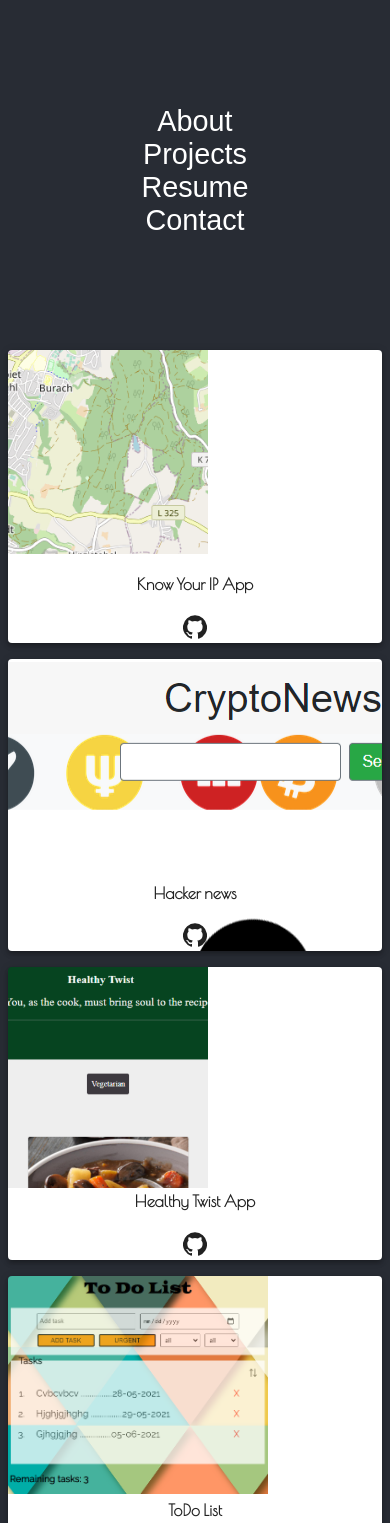
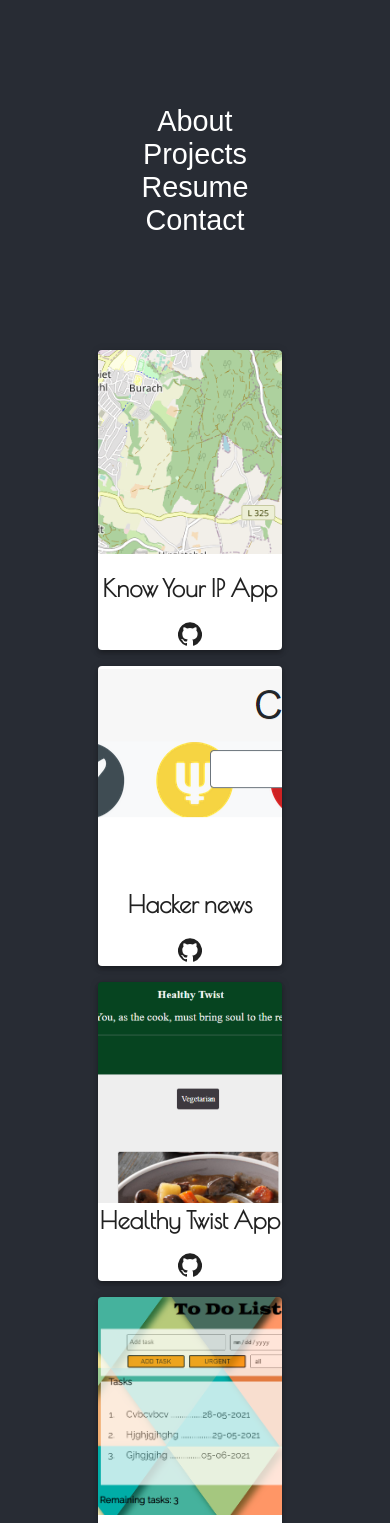
Before and after one commit to sherinececil/portfolio, a React (Create React App) app: page /projects in a window 390 px wide. Shown: the top 1523 px of the page. Built offline with nearby package versions, Linux system fonts and the light colour scheme.

Commit message:
project page responsivenes

```diff
--- a/src/Contact.css
+++ b/src/Contact.css
@@ -4,6 +4,8 @@
 }
 p {
   font-size: 2.2rem !important;
+  font-weight: bold;
+  /* margin: "50px"; */
 }
 .iconClass {
   cursor: pointer;
--- a/src/Contact.js
+++ b/src/Contact.js
@@ -35,7 +35,7 @@ const Contact = ({ handleChange, checked }) => {
 
   return (
     <div>
-      <p style={{ margin: "20px" }}>GET IN TOUCH</p>
+      <p>GET IN TOUCH</p>
       <ul
         className="contact-ul"
         style={{
--- a/src/Projects.css
+++ b/src/Projects.css
@@ -1,6 +1,6 @@
 @import url("https://fonts.googleapis.com/css2?family=Poiret+One&display=swap");
 
-h4 {
+h2 {
   font-family: "Poiret One", cursive;
   font-weight: bold;
 }
--- a/src/Projects.js
+++ b/src/Projects.js
@@ -20,6 +20,8 @@ const useStyles = makeStyles((theme) => ({
       display: "flex",
       justifyContent: "center",
       flexDirection: "column",
+      width: 200,
+      margin: 90,
     },
   },
   paper: {
@@ -72,7 +74,7 @@ export default function Projects({ handleChange, checked }) {
             <a href="https://nervous-bose-e8cd03.netlify.app/" target="_blank">
               <svg className={classes.svg}></svg>
             </a>
-            <h4>Know Your IP App</h4>
+            <h2>Know Your IP App</h2>
             <a href="https://github.com/sherinececil/Ip-App" target="_blank">
               <GitHubIcon />{" "}
             </a>
@@ -94,7 +96,7 @@ export default function Projects({ handleChange, checked }) {
             <a href="https://vibrant-boyd-67473f.netlify.app" target="_blank">
               <svg className={classes.svg}></svg>{" "}
             </a>
-            <h4>Hacker news</h4>
+            <h2>Hacker news</h2>
             <a
               href="https://github.com/sherinececil/HackerNews"
               target="_blank"
@@ -115,7 +117,7 @@ export default function Projects({ handleChange, checked }) {
             >
               <svg className={classes.svg}></svg>{" "}
             </a>
-            <h4>Healthy Twist App</h4>
+            <h2>Healthy Twist App</h2>
             <a
               href="https://github.com/sherinececil/Healthy-Twist"
               target="_blank"
@@ -142,7 +144,7 @@ export default function Projects({ handleChange, checked }) {
               <svg className={classes.svg}></svg>
             </a>
 
-            <h4>ToDo List</h4>
+            <h2>ToDo List</h2>
             <a
               href="https://github.com/sherinececil/To-do-list-app"
               target="_blank"
```
